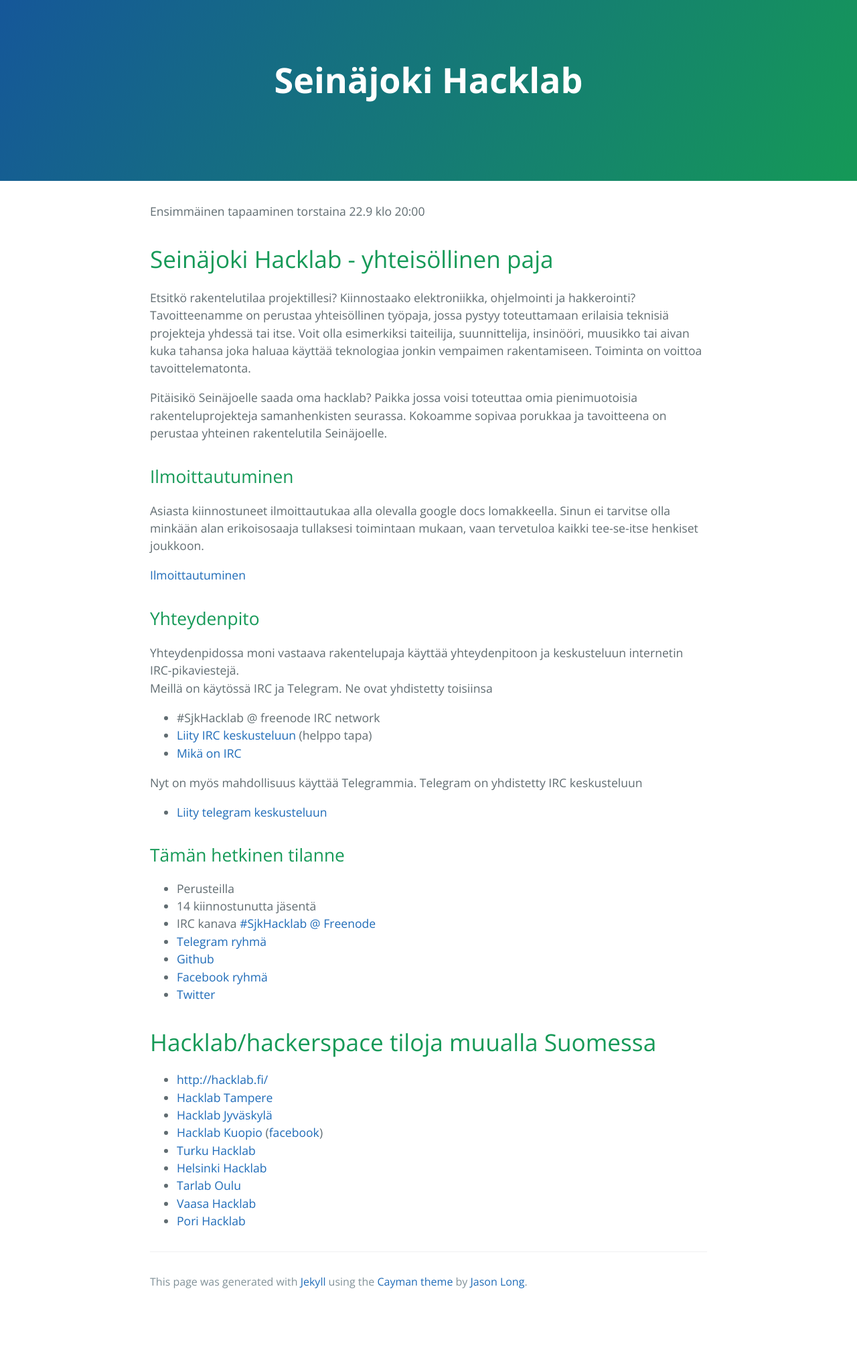
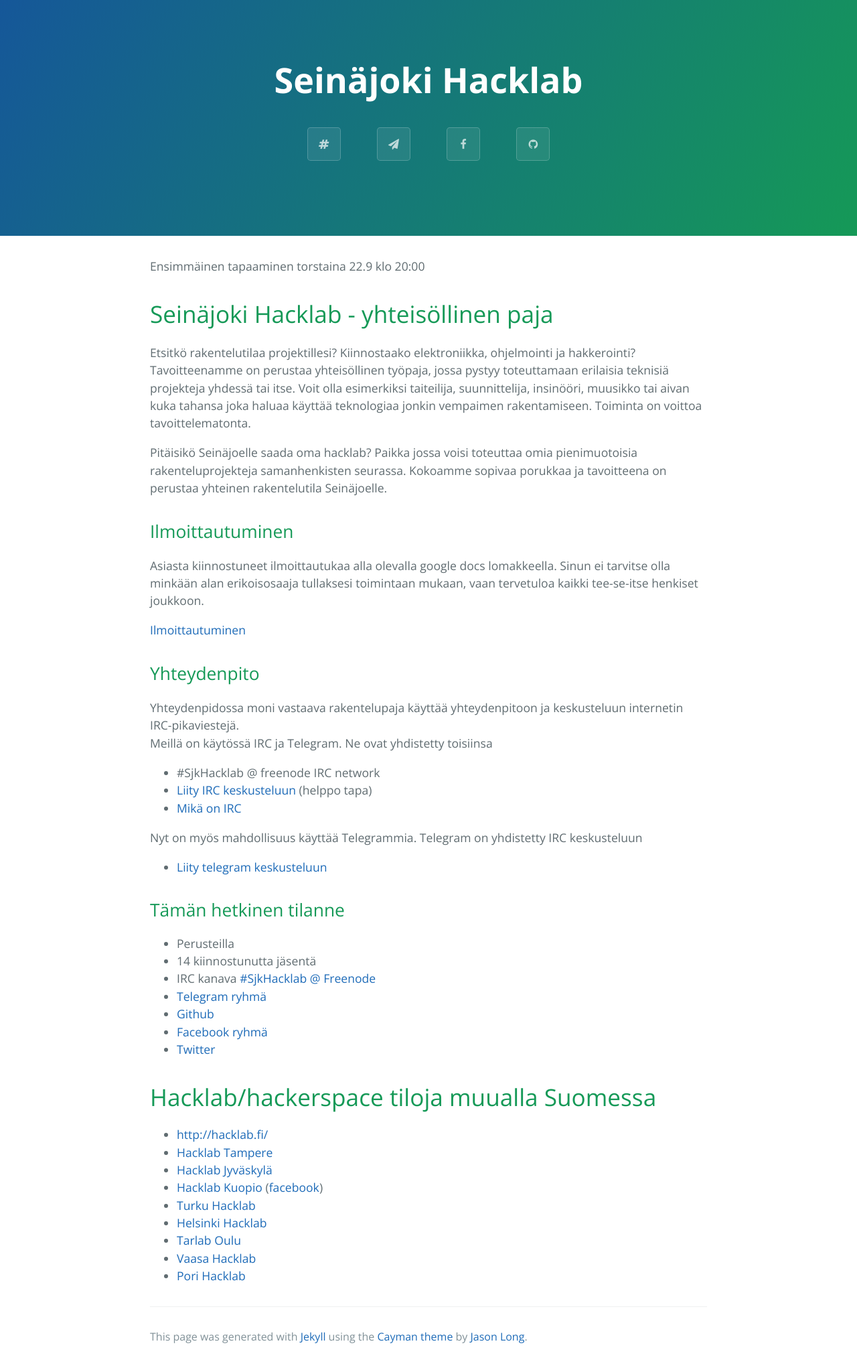
Before and after one commit to d1stro/SeinajokiHacklab.github.io, a Jekyll site: the page built from index.md, in a window 1280 px wide. Shown: the whole page at 67% size. Built offline with Jekyll 4.4.1, drawn with Linux system fonts in a browser that asks for light colours; nearby versions of some CDN libraries; the list of posts is cut into pages by our own code; before the commit the page ends 1957 px from its top, so only the background shows below that.

Commit message:
Social media links

```diff
--- a/_includes/head.html
+++ b/_includes/head.html
@@ -5,7 +5,9 @@
   <meta name="theme-color" content="#157878">
   <link rel="stylesheet" href="{{ site.baseurl }}/css/normalize.css">
   <link href='https://fonts.googleapis.com/css?family=Open+Sans:400,700' rel='stylesheet' type='text/css'>
+  <link href="https://maxcdn.bootstrapcdn.com/font-awesome/4.6.3/css/font-awesome.min.css" rel="stylesheet" integrity="sha384-T8Gy5hrqNKT+hzMclPo118YTQO6cYprQmhrYwIiQ/3axmI1hQomh7Ud2hPOy8SP1" crossorigin="anonymous">
   <link rel="stylesheet" href="{{ site.baseurl }}/css/cayman.css">
+  <link rel="stylesheet" href="{{ site.baseurl }}/css/sjkhacklab.css">
   {% if page.custom_css %}{% for stylesheet in page.custom_css %}
   <link rel="stylesheet" href="/css/{{ stylesheet }}.css" media="screen" type="text/css">
   {% endfor %}{% endif %}
--- a/_includes/page-header.html
+++ b/_includes/page-header.html
@@ -1,5 +1,5 @@
 <section class="page-header">
   <h1 class="project-name">{{ site.title }}</h1>
   <h2 class="project-tagline">{{ site.tagline }}</h2>
-  <!-- <a href="http://goo.gl/DCt9ru" class="btn" target="_blank">Liity keskusteluun</a> -->
+  {% include social.html %}
 </section>
--- /dev/null
+++ b/_includes/social.html
@@ -0,0 +1,9 @@
+<ul class="social-links">
+{% for social in site.data.social %}
+  <li>
+    <a rel="nofollow" class="social-tooltip btn" title="{{ social.name }}" href="{{ social.url }}" target="{{ social.icon }}">
+      <i class="fa {{ social.icon }}"></i>
+    </a>
+  </li>
+{% endfor %}
+</ul>
--- /dev/null
+++ b/css/sjkhacklab.css
@@ -0,0 +1,23 @@
+section.page-header ul.social-links {
+}
+
+section.page-header ul.social-links {
+  min-width: 100px;
+  list-style-type: none;
+  padding-left: 0px;
+}
+
+section.page-header ul.social-links li {
+  display:inline-block;
+  min-width: 100px;
+}
+
+ul.social-links li a i{
+  min-width: 16px;
+}
+
+@media (max-width: 978px) {
+  section.page-header ul.social-links li {
+    min-width: 50px;
+  }
+}
```
Also changed, not shown: _data/social.yml (added, +27 -0 lines).
